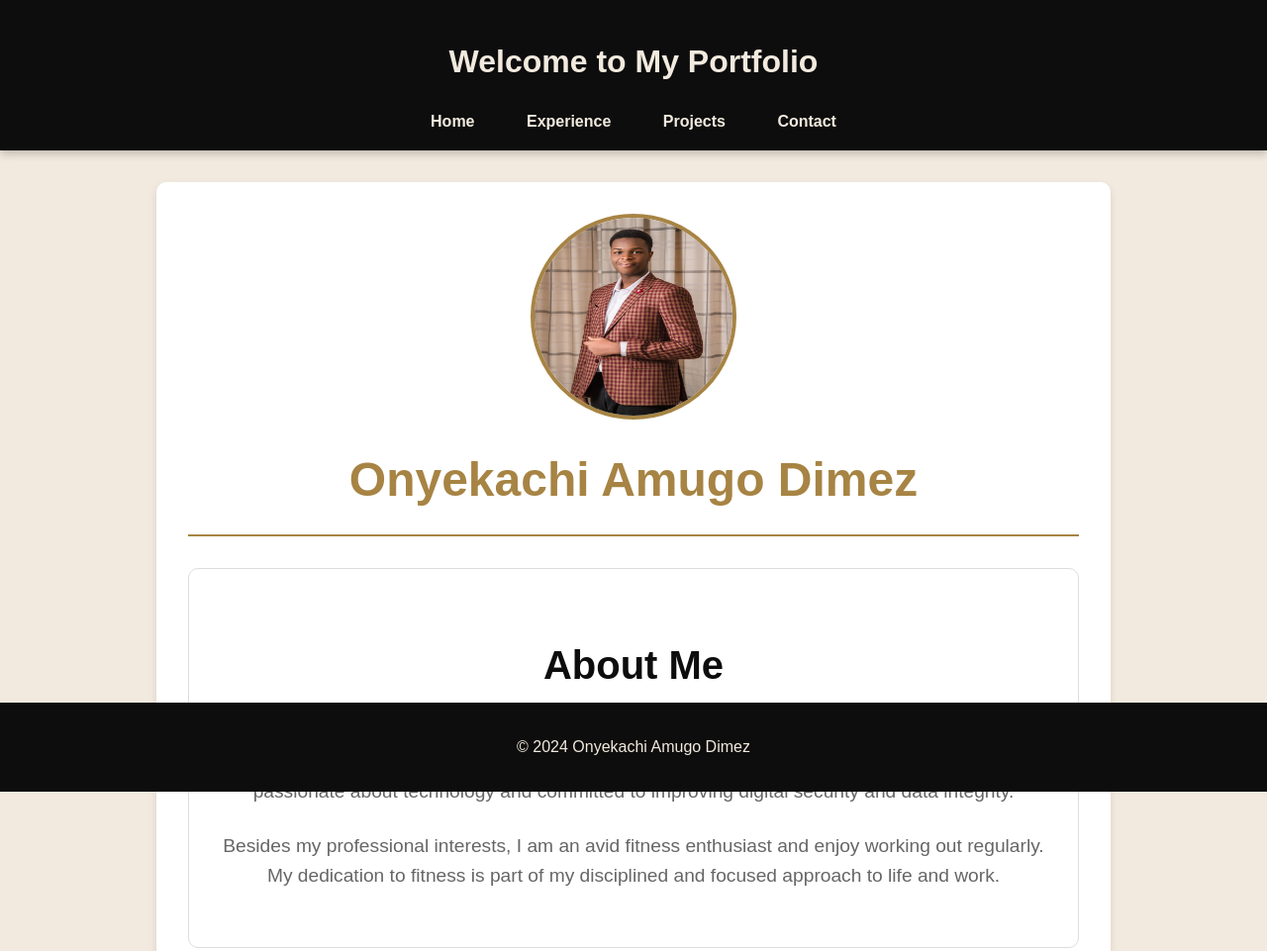
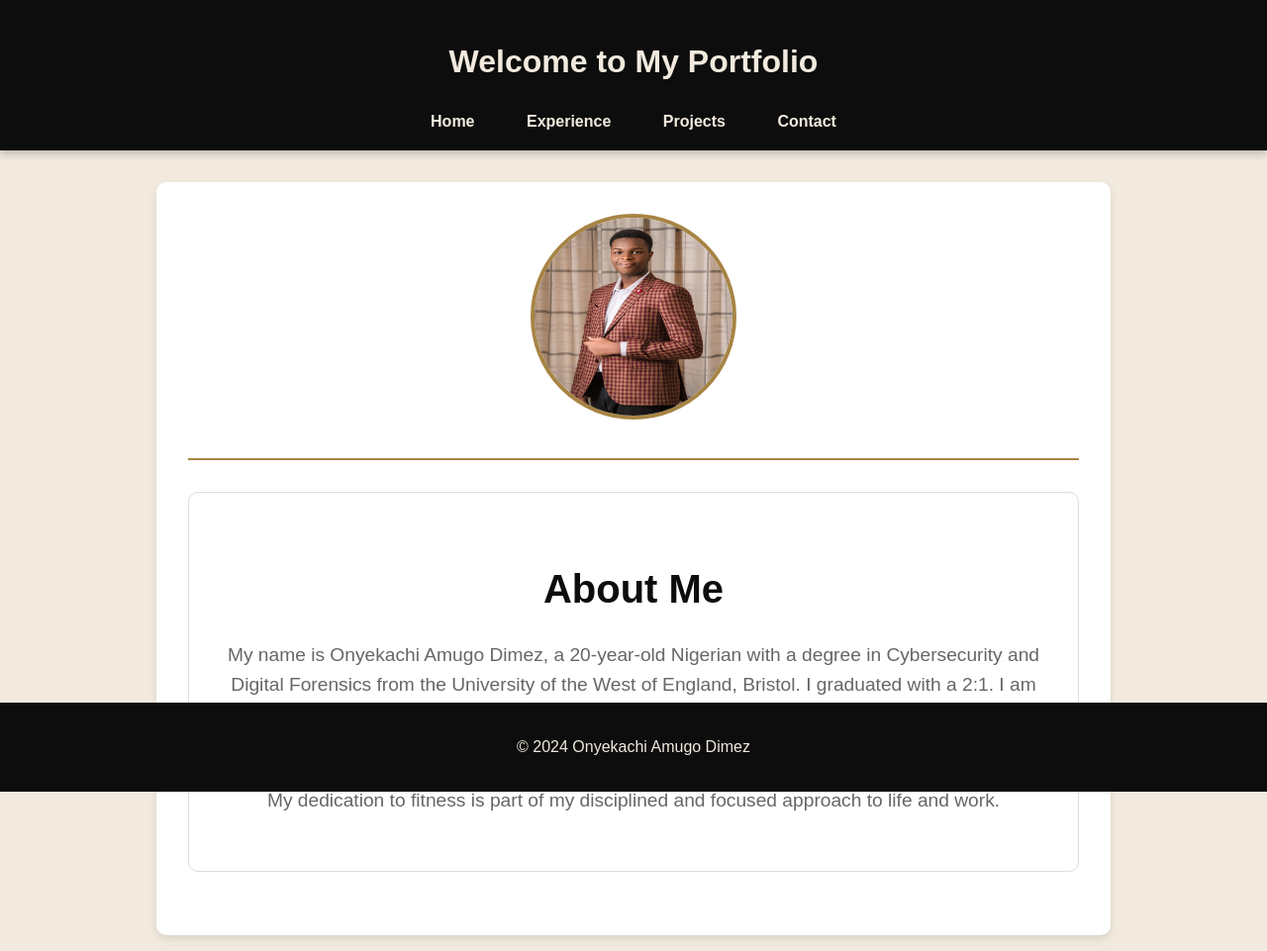
Before and after one commit to Kachi2601/Kachi2601.github.io, a plain HTML site: page index.html in a window 1280 px wide. Shown: the top 961 px of the page at 99% size. Drawn offline with Linux system fonts and the light colour scheme.

Commit message:
Update index.html

```diff
--- a/index.html
+++ b/index.html
@@ -22,7 +22,6 @@
         <div class="container">
             <div class="header-content">
                 <img src="image/gg.jpg" alt="Onyekachi Amugo Dimez">
-                <h1>Onyekachi Amugo Dimez</h1>
             </div>
             <div class="body-content">
                 <section id="about">
```
